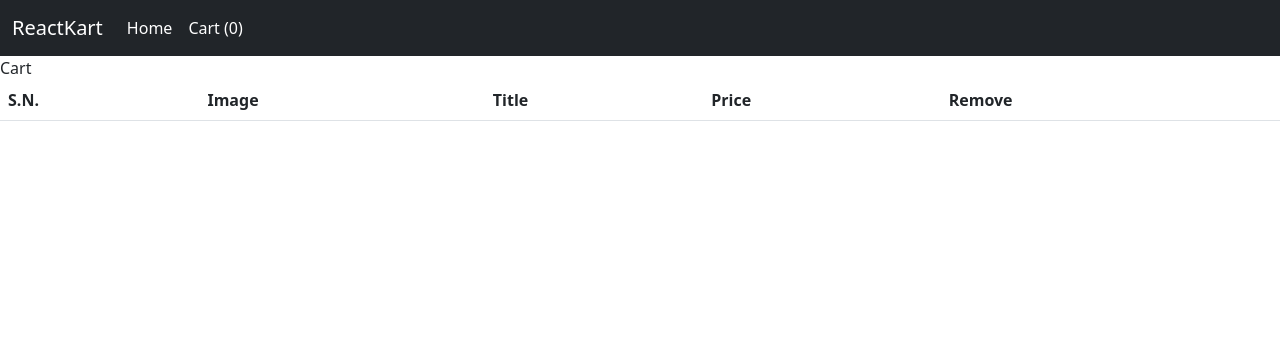
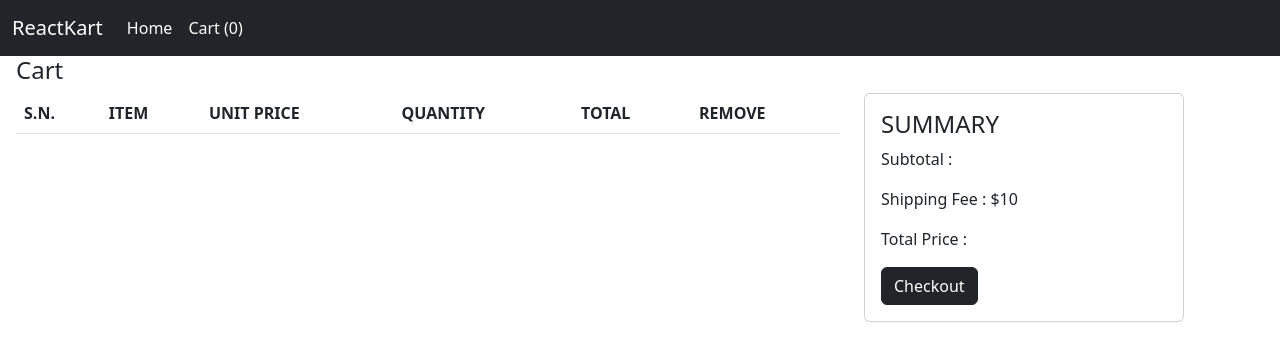
Before and after one commit to dnesbala/react-kart, a React (Create React App) app: page /cart in a window 1280 px wide. Shown: the top 360 px of the page. Built offline with nearby package versions, Linux system fonts and the light colour scheme.

Commit message:
Updated styling

```diff
--- a/src/components/Cart/Cart.jsx
+++ b/src/components/Cart/Cart.jsx
@@ -1,36 +1,64 @@
 import React from "react";
+import { Link } from "react-router-dom";
 
 const Cart = ({ cart }) => {
   return (
-    <div>
-      Cart
+    <div className="mx-3">
+      <h4>Cart</h4>
+      <div className="row">
+        <div className="col-lg-8 col-md-12 col-12">
           <table class="table table-striped">
             <thead>
               <tr>
                 <th scope="col">S.N.</th>
-            <th scope="col">Image</th>
-            <th scope="col">Title</th>
-            <th scope="col">Price</th>
-            <th scope="col">Remove</th>
+                <th scope="col">ITEM</th>
+                <th scope="col">UNIT PRICE</th>
+                <th scope="col">QUANTITY</th>
+                <th scope="col">TOTAL</th>
+                <th scope="col">REMOVE</th>
               </tr>
             </thead>
             <tbody>
               {cart.map((item, index) => {
                 return (
                   <tr>
-                <th scope="row">{item.id}</th>
+                    <th scope="row">{index + 1}</th>
                     <td>
-                  <img src={item.image} style={{ width: "30px" }} alt="" />
+                      <img
+                        className="item-img"
+                        src={item.image}
+                        style={{ width: "20px" }}
+                        alt={item.title}
+                      />
+                      <span className="mx-1"> {item.title}</span>
                     </td>
-                <td>{item.title}</td>
                     <td>${item.price}</td>
-                <td>X</td>
+                    <td></td>
+                    <td></td>
+                    <td>
+                      <button className="btn btn-danger">X</button>
+                    </td>
                   </tr>
                 );
               })}
             </tbody>
           </table>
         </div>
+        <div className="col-lg-4 col-md-12">
+          <div class="card" style={{ width: "80%" }}>
+            <div class="card-body">
+              <h4>SUMMARY</h4>
+              <p>Subtotal : </p>
+              <p>Shipping Fee : $10</p>
+              <p>Total Price : </p>
+              <Link to="/" className="btn btn-dark">
+                Checkout
+              </Link>
+            </div>
+          </div>
+        </div>
+      </div>
+    </div>
   );
 };
 
--- a/src/components/ProductDetail/ProductDetail.jsx
+++ b/src/components/ProductDetail/ProductDetail.jsx
@@ -23,7 +23,10 @@ const ProductDetail = ({ cart, setCart }) => {
   };
 
   return (
-    <div className="row">
+    <div
+      className="container d-flex align-items-center justify-content-center"
+      style={{ height: "90vh" }}
+    >
       <div className="col-md-4">
         <img src={product.image} className="w-75" alt="..." />
       </div>
--- a/src/components/Products/Product.jsx
+++ b/src/components/Products/Product.jsx
@@ -3,11 +3,15 @@ import { Link } from "react-router-dom";
 
 const Product = ({ product }) => {
   return (
-    <div className="card" style={{ width: "18rem" }}>
-      <img src={product.image} className="w-50" alt="..." />
+    <div className="card text-center p-3" style={{ width: "18rem" }}>
+      <img
+        src={product.image}
+        className="w-50 d-block mx-auto"
+        alt={product.title}
+      />
       <div className="card-body">
         <h5 className="card-title">{product.title}</h5>
-        <p className="card-text">{product.description.slice(0, 50)}</p>
+        <p className="card-text fw-bold">${product.price}</p>
         <Link to={`/products/${product.id}`} className="btn btn-primary">
           View Details
         </Link>
--- a/src/components/Products/Products.jsx
+++ b/src/components/Products/Products.jsx
@@ -16,7 +16,7 @@ const Products = () => {
 
   return (
     <div className="container">
-      Products
+      <h4>Products</h4>
       <div className="d-flex flex-wrap gap-3">
         {products.map((product, index) => {
           return <Product product={product} />;
```
Lines whose indentation alone changed are shown as unchanged.
